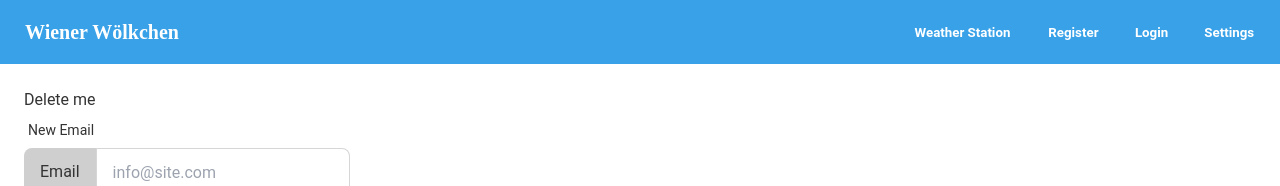
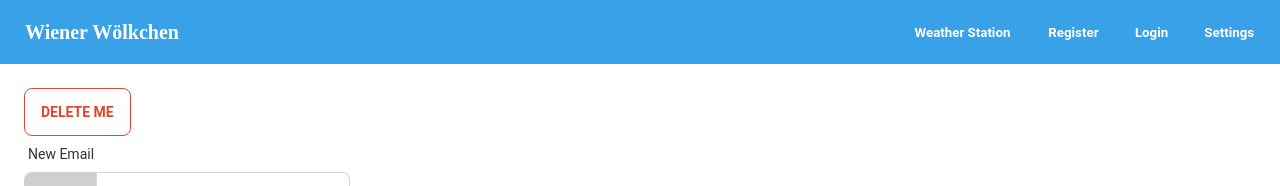
Before and after one commit to Fo00oX/Hera, a Svelte app: page /auth/settings in a window 1280 px wide. Shown: the top 186 px of the page. Built offline with nearby package versions, Linux system fonts and the light colour scheme.

Commit message:
Delete Button Style

```diff
--- a/src/routes/auth/Settings.svelte
+++ b/src/routes/auth/Settings.svelte
@@ -36,7 +36,7 @@
 
 </script>
 
-<button on:click={deleteUser}>Delete me</button>
+<button on:click={deleteUser} class="btn btn-outline btn-error">Delete me</button>
 
 <form on:submit|preventDefault={updateEmail}>
   <div class='form-control'>
```
Also changed, not shown: 1 other file (tests, documents, lock files or other folders).
